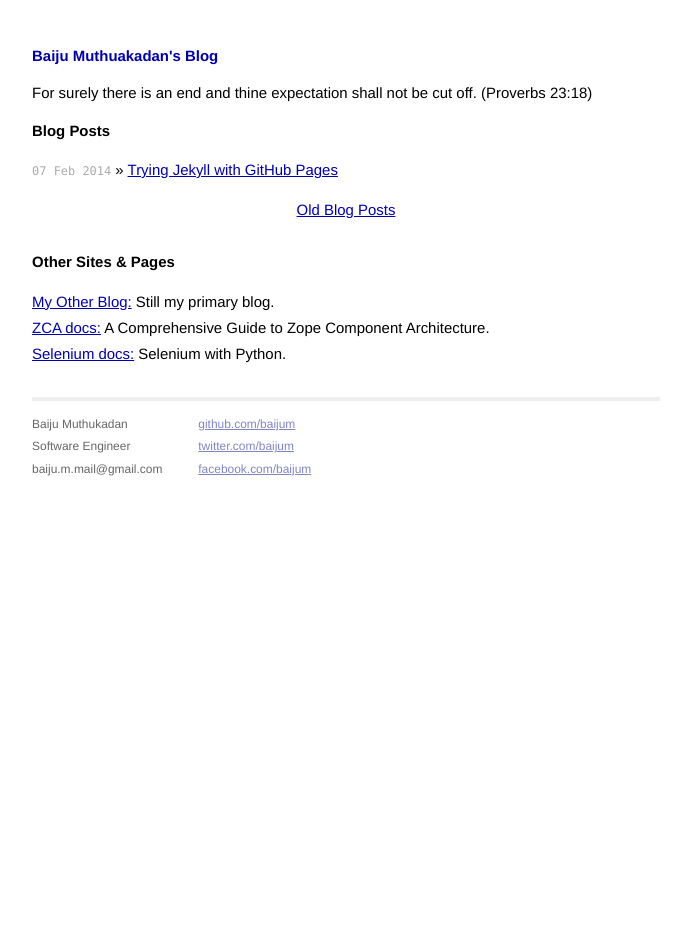
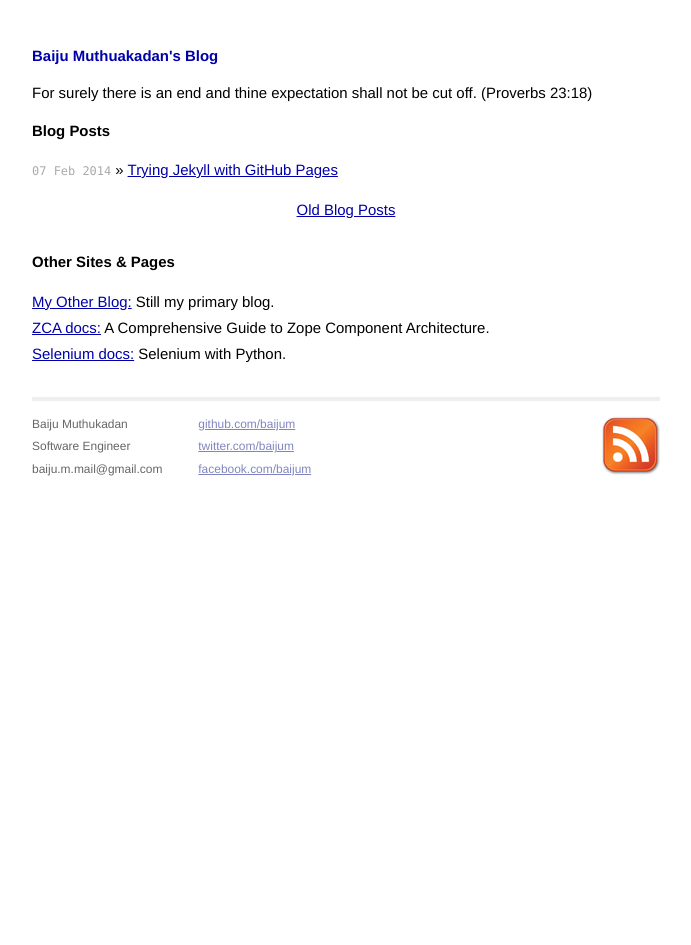
Before and after one commit to baijum/muthukadan.net, a Jekyll site: the page built from index.html, in a window 1280 px wide. Shown: the whole page, without its empty margins (294-985 px from the left). Built offline with Jekyll 4.4.1, drawn with Linux system fonts in a browser that asks for light colours; Markdown is read by kramdown in place of the engine named in the settings.

Commit message:
Feed URL

```diff
--- a/_layouts/default.html
+++ b/_layouts/default.html
@@ -41,6 +41,13 @@
                 <a href="https://facebook.com/baijum">facebook.com/baijum</a><br />
               </p>
             </div>
+
+            <div class="rss">
+				<a href="http://feeds.feedburner.com/baijumuthukadan">
+                  <img src="/images/rss.png" alt="Subscribe to Atom Feed" />
+                </a>
+			</div>
+
           </div>
         </div>
 
```
Also changed, not shown: images/rss.png (added).
